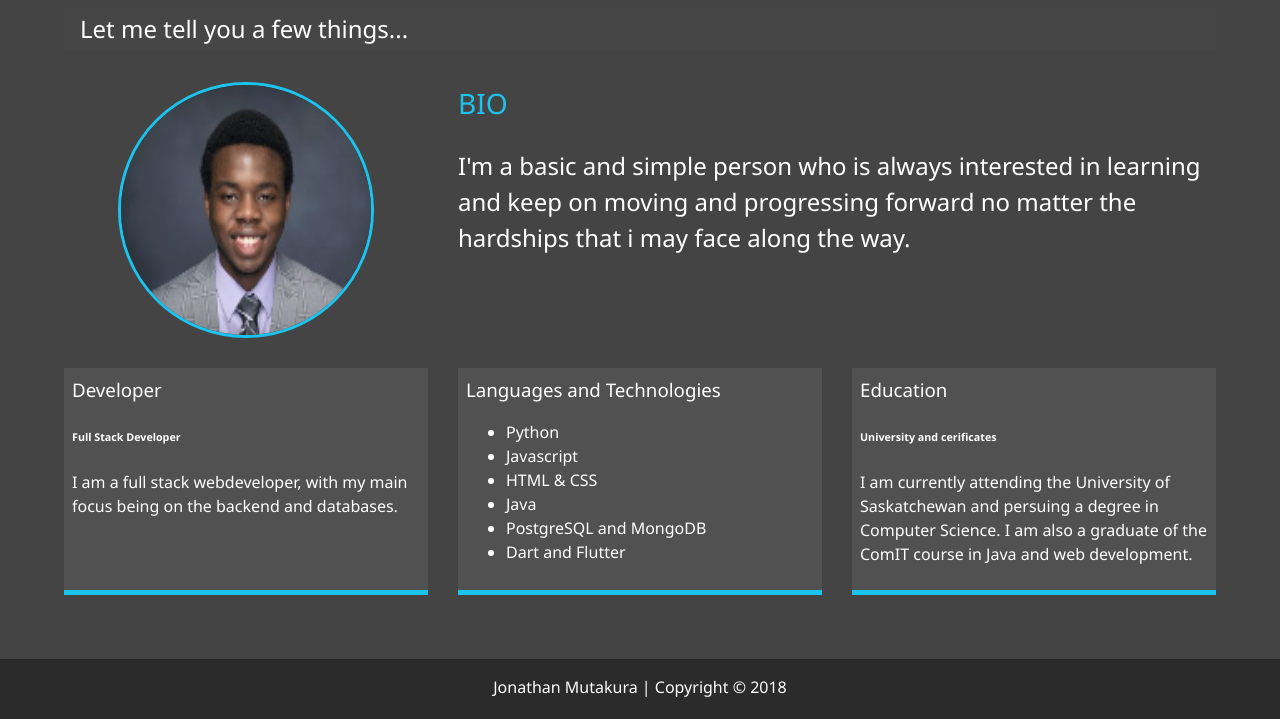
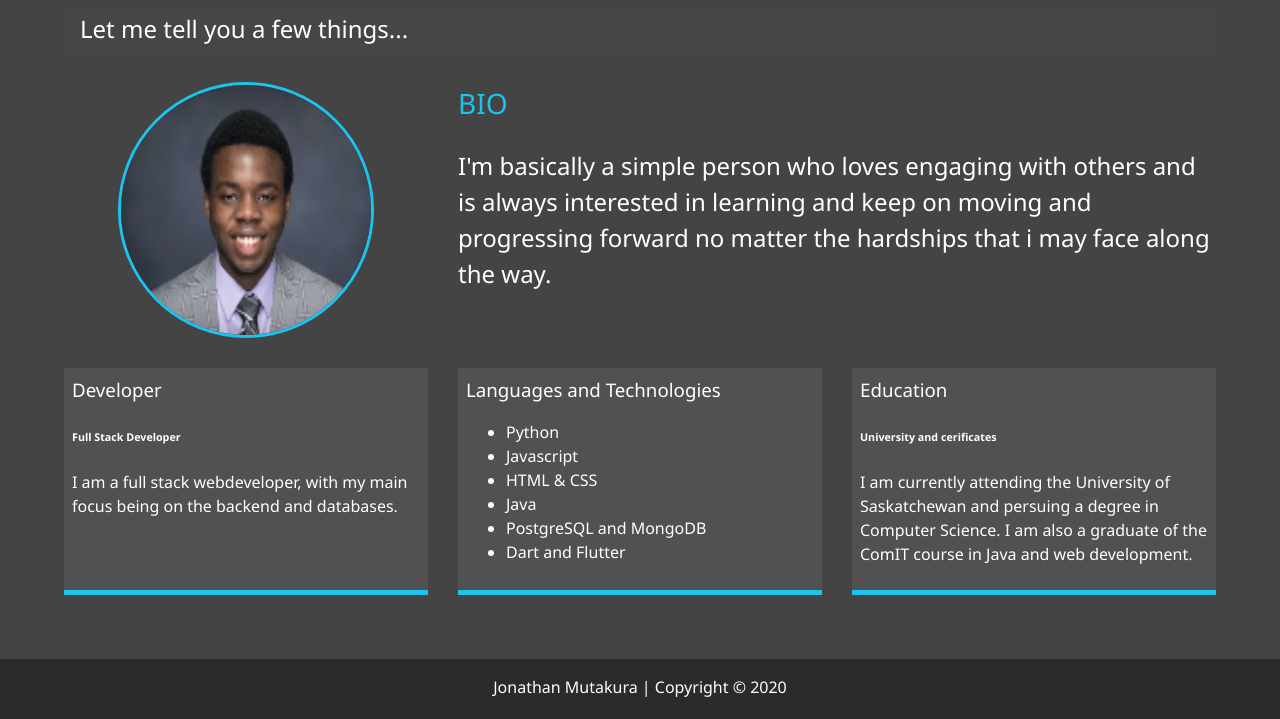
Before and after one commit to jmutakura/portfolio2, a Flask app: page /about.html in a window 1280 px wide. Shown: the part 200-919 px from the top of the page. Run offline with Flask 2, Linux system fonts and the light colour scheme; some libraries are stand-ins or nearby versions.

Commit message:
Made the final teweeks and fixes on minor bugs

```diff
--- a/templates/about.html
+++ b/templates/about.html
@@ -69,9 +69,9 @@
 				<div class="bio">
 					<h3 class="text-secondary">BIO</h3>
 					<p>
-						I'm a basic and simple person who is always interested in learning
-						and keep on moving and progressing forward no matter the hardships
-						that i may face along the way.
+						I'm basically a simple person who loves engaging with others and is
+						always interested in learning and keep on moving and progressing
+						forward no matter the hardships that i may face along the way.
 					</p>
 				</div>
 
@@ -109,7 +109,7 @@
 		</main>
 
 		<footer id="main-footer">
-			Jonathan Mutakura | Copyright &copy; 2018
+			Jonathan Mutakura | Copyright &copy; 2020
 		</footer>
 
 		<script src="../static/js/main.js"></script>
--- a/templates/contact.html
+++ b/templates/contact.html
@@ -70,7 +70,7 @@
 		</main>
 
 		<footer id="main-footer">
-			Jonathan Mutakura | Copyright &copy; 2018
+			Jonathan Mutakura | Copyright &copy; 2020
 		</footer>
 
 		<script src="../static/js/main.js"></script>
```
